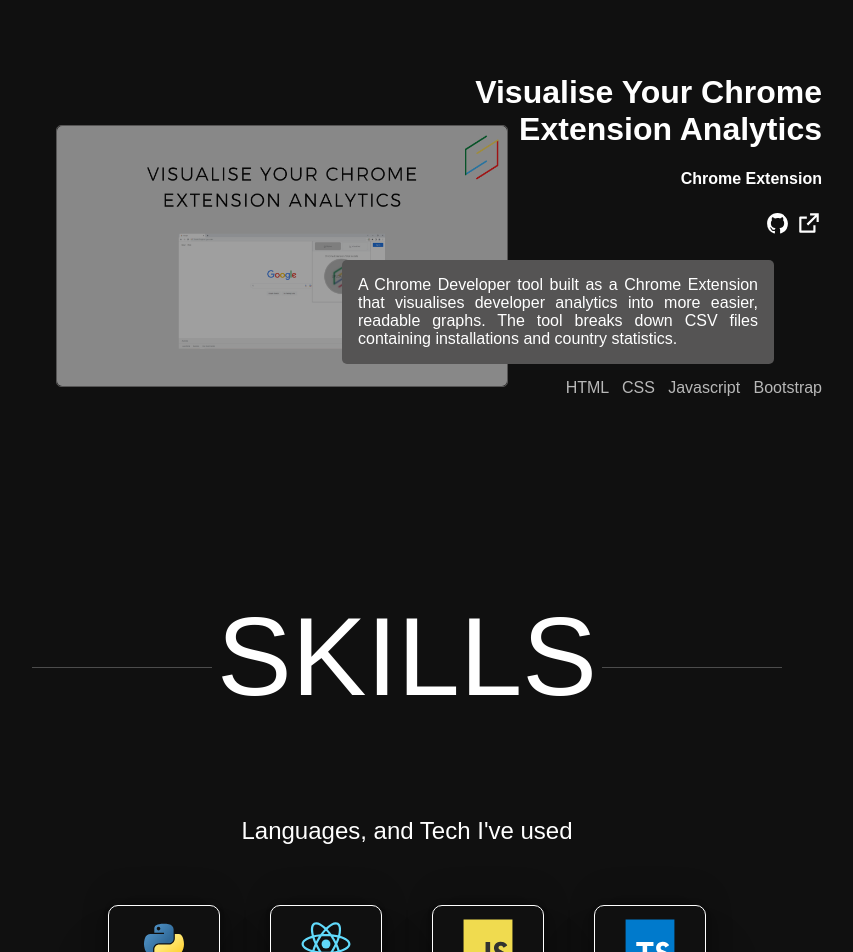
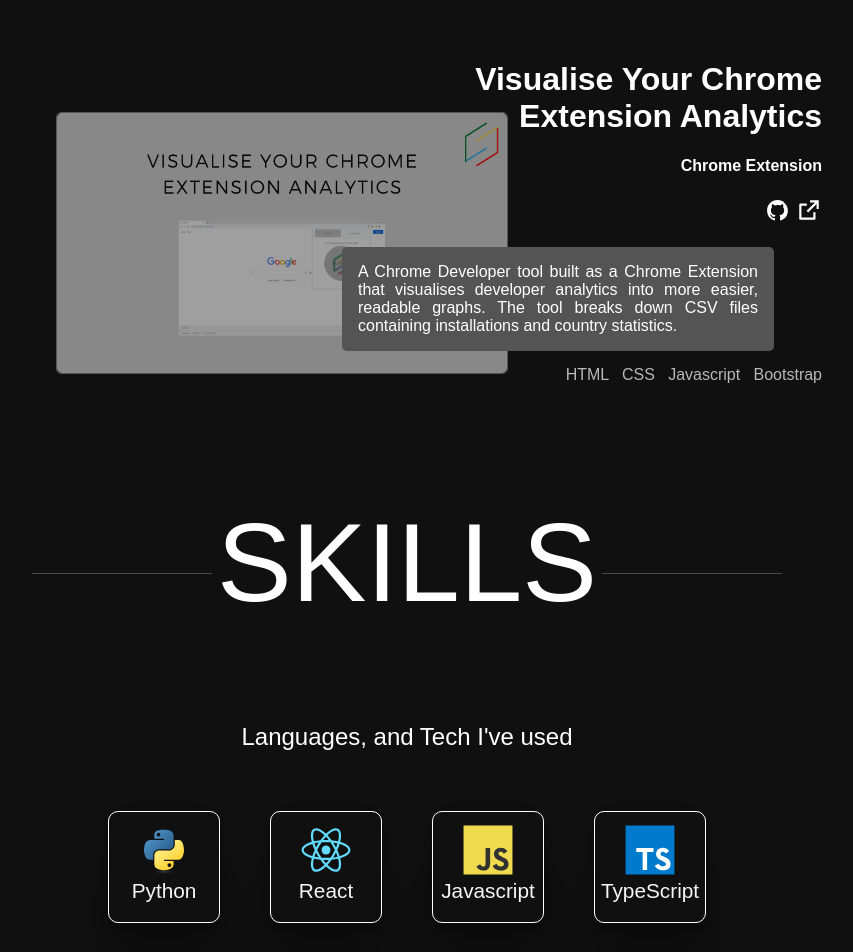
Before and after one commit to RyanGian/portfolio, a React (Create React App) app: page / in a window 1280 px wide. Shown: the part 2420-3372 px from the top of the page, without its empty margins (233-1086 px from the left). Built offline with nearby package versions, Linux system fonts and the light colour scheme.

Commit message:
feat: added animatins to all components

```diff
--- a/package.json
+++ b/package.json
@@ -17,6 +17,7 @@
     "gh-pages": "^5.0.0",
     "proptypes": "^1.1.0",
     "react": "^18.2.0",
+    "react-animate-on-scroll": "^2.1.7",
     "react-devicon": "^0.1.9",
     "react-dom": "^18.2.0",
     "react-icons": "^4.7.1",
--- a/src/components/ExperienceLeft.jsx
+++ b/src/components/ExperienceLeft.jsx
@@ -13,6 +13,8 @@ import { ThemeProvider } from "@mui/material/styles";
 import Typography from "@mui/material/Typography";
 
 import PropTypes from "prop-types";
+import ScrollAnimation from "react-animate-on-scroll";
+import "animate.css";
 
 const theme = createTheme();
 theme.typography.h5 = {
@@ -56,9 +58,11 @@ const ExperienceLeft = (props) => {
         style={{ fontSize: "1.4rem" }}
       >
         <div className="animation-parent">
-          <div className="animate__animated animate__fadeInLeft animate__delay-1s">
+          <ScrollAnimation animateIn="animate__animated animate__fadeInRight animate__delay-1s">
+            {/* <div className="animate__animated animate__fadeInLeft animate__delay-1s"> */}
             {props.date}
-          </div>
+            {/* </div> */}
+          </ScrollAnimation>
         </div>
       </TimelineOppositeContent>
 
@@ -79,21 +83,25 @@ const ExperienceLeft = (props) => {
       <TimelineContent sx={{ py: "20px", px: 2 }}>
         <ThemeProvider theme={theme}>
           <Typography variant="h4" component="span">
+            <ScrollAnimation animateIn="animate__animated animate__fadeInRight animate__delay-0.5s">
               <div className="animation-parent">
-              <div className="animate__animated animate__fadeInRight animate__delay-0.5s">
+                {/* <div className="animate__animated animate__fadeInRight animate__delay-0.5s"> */}
                 {props.title}
+                {/* </div> */}
               </div>
-            </div>
+            </ScrollAnimation>
           </Typography>
         </ThemeProvider>
 
         <ThemeProvider theme={theme}>
           <Typography className="company-title" variant="h6">
+            <ScrollAnimation animateIn="animate__animated animate__fadeInRight animate__delay-0.5s">
               <div className="animation-parent">
-              <div className="animate__animated animate__fadeInRight animate__delay-0.5s">
+                {/* <div className="animate__animated animate__fadeInRight animate__delay-0.5s"> */}
                 {props.company}
+                {/* </div> */}
               </div>
-            </div>
+            </ScrollAnimation>
           </Typography>
         </ThemeProvider>
 
@@ -109,11 +117,13 @@ const ExperienceLeft = (props) => {
         </Typography>
         <ThemeProvider theme={theme}>
           <Typography variant="h5">
+            <ScrollAnimation animateIn="animate__animated animate__fadeInRight animate__delay-0.5s">
               <div className="animation-parent">
                 <div className="animate__animated animate__fadeInRight animate__delay-0.5s">
                   <b>{props.bold}</b> {props.description}
                 </div>
               </div>
+            </ScrollAnimation>
           </Typography>
         </ThemeProvider>
       </TimelineContent>
--- a/src/components/ExperienceRight.jsx
+++ b/src/components/ExperienceRight.jsx
@@ -13,6 +13,8 @@ import { ThemeProvider } from "@mui/material/styles";
 import Typography from "@mui/material/Typography";
 
 import PropTypes from "prop-types";
+import ScrollAnimation from "react-animate-on-scroll";
+import "animate.css";
 
 const theme = createTheme();
 theme.typography.h5 = {
@@ -55,11 +57,13 @@ const ExperienceRight = (props) => {
         variant="body2"
         style={{ fontSize: "1.4rem" }}
       >
-        <div className="animation-parent">
-          <div className="animate__animated animate__fadeInRight animate__delay-1s">
+        <ScrollAnimation animateIn="animate__animated animate__fadeInLeft animate__delay-1s">
+          <div className="animation-parent">
+            {/* <div className="animate__animated animate__fadeInRight animate__delay-1s"> */}
             {props.date}
+            {/* </div> */}
           </div>
-        </div>
+        </ScrollAnimation>
       </TimelineOppositeContent>
       <TimelineSeparator>
         <TimelineConnector />
@@ -78,21 +82,25 @@ const ExperienceRight = (props) => {
       <TimelineContent sx={{ py: "50px", px: 2 }}>
         <ThemeProvider theme={theme}>
           <Typography variant="h4" component="span">
-            <div className="animation-parent">
-              <div className="animate__animated animate__fadeInLeft animate__delay-0s">
+            <ScrollAnimation animateIn="animate__animated animate__fadeInLeft animate__delay-0s">
+              <div className="animation-parent">
+                {/* <div className="animate__animated animate__fadeInLeft animate__delay-0s"> */}
                 {props.title}
+                {/* </div> */}
               </div>
-            </div>
+            </ScrollAnimation>
           </Typography>
         </ThemeProvider>
 
         <ThemeProvider theme={theme}>
           <Typography className="company-title" variant="h6">
-            <div className="animation-parent">
-              <div className="animate__animated animate__fadeInLeft animate__delay-0s">
+            <ScrollAnimation animateIn="animate__animated animate__fadeInLeft animate__delay-0s">
+              <div className="animation-parent">
+                {/* <div className="animate__animated animate__fadeInLeft animate__delay-0s"> */}
                 {props.company}
+                {/* </div> */}
               </div>
-            </div>
+            </ScrollAnimation>
           </Typography>
         </ThemeProvider>
 
@@ -110,11 +118,13 @@ const ExperienceRight = (props) => {
 
         <ThemeProvider theme={theme}>
           <Typography variant="h5">
-            <div className="animation-parent">
-              <div className="animate__animated animate__fadeInLeft animate__delay-0s">
+            <ScrollAnimation animateIn="animate__animated animate__fadeInLeft animate__delay-0s">
+              <div className="animation-parent">
+                {/* <div className="animate__animated animate__fadeInLeft animate__delay-0s"> */}
                 <b>{props.bold}</b> {props.description}
+                {/* </div> */}
               </div>
-            </div>
+            </ScrollAnimation>
           </Typography>
         </ThemeProvider>
       </TimelineContent>
--- /dev/null
+++ b/src/components/ProjectSampleCard.css
@@ -0,0 +1,3 @@
+.animation-parent {
+  overflow-x: hidden;
+}
--- a/src/components/ProjectSampleCard.jsx
+++ b/src/components/ProjectSampleCard.jsx
@@ -2,15 +2,18 @@ import PropTypes from "prop-types";
 import styled from "styled-components";
 import React, { useEffect, useState } from "react";
 import { RiGithubFill, RiExternalLinkLine } from "react-icons/ri";
+import "./ProjectSampleCard.css";
+import ScrollAnimation from "react-animate-on-scroll";
+import "animate.css";
 
 const Container = styled.div`
-  //  border: 1px solid white;
+
   width: 100%;
   display: flex;
   align-items: center;
   justify-content: center;
-  padding-bottom: 180px;
-
+  padding-bottom: 30px;
+  height: 400px;
   // &:hover {
   //   transform: scale(1.1);
   // }
@@ -21,6 +24,7 @@ const Container = styled.div`
   }
 
   }
+  // border: white solid 1px;
 `;
 
 // #a9a9a9
@@ -371,6 +375,8 @@ const ProjectSampleCard = (props) => {
   }, []);
 
   return (
+    <div className="animation-parent">
+      <ScrollAnimation animateOnce={true} animateIn="animate__bounceIn">
         <Container>
           {windowWidth > 1000 ? (
             <>
@@ -469,6 +475,8 @@ const ProjectSampleCard = (props) => {
             </ResizeContainer>
           )}
         </Container>
+      </ScrollAnimation>
+    </div>
   );
 };
 
--- a/src/components/ProjectToggle.css
+++ b/src/components/ProjectToggle.css
@@ -5,7 +5,7 @@
   margin: auto;
   display: flex;
   justify-content: center;
-  padding-bottom: 120px;
+  padding-bottom: 50px;
 }
 
 .active {
--- a/src/components/SkillBox.css
+++ b/src/components/SkillBox.css
@@ -74,3 +74,13 @@ img {
     font-size: 0.9em;
   }
 }
+
+.skill-box-container:hover {
+  animation: scaleAnimation 1s forwards;
+}
+
+@keyframes scaleAnimation {
+  100% {
+    transform: scale(1.1);
+  }
+}
--- a/src/components/SkillBox.jsx
+++ b/src/components/SkillBox.jsx
@@ -1,13 +1,22 @@
 import "./SkillBox.css";
 import PropTypes from "prop-types";
 
+import ScrollAnimation from "react-animate-on-scroll";
+import "animate.css";
+
 function SkillBox(props) {
   return (
-    <div className="skill-box-container">
-      {/* <img className="skill-image" src={props.skillImage} alt="" /> */}
-      <div className="prop-icon">{<img src={props.icon} alt="" />}</div>
-      <div className="skill-text">{props.skillText}</div>
-    </div>
+    <ScrollAnimation
+      animateOnce={true}
+      animateIn="animate__fadeInLeft"
+      delay={250}
+    >
+      <div className="skill-box-container">
+        {/* <img className="skill-image" src={props.skillImage} alt="" /> */}
+        <div className="prop-icon">{<img src={props.icon} alt="" />}</div>
+        <div className="skill-text">{props.skillText}</div>
+      </div>
+    </ScrollAnimation>
   );
 }
 
--- a/src/sections/Contact.jsx
+++ b/src/sections/Contact.jsx
@@ -3,6 +3,8 @@ import "./Contact.css";
 import SectionHeader from "../components/SectionHeader";
 import styled from "styled-components";
 import { SiMinutemailer } from "react-icons/si";
+import ScrollAnimation from "react-animate-on-scroll";
+import "animate.css";
 
 const ContactText = styled.div`
   margin: auto;
@@ -34,11 +36,16 @@ function Contact() {
   return (
     <div className="contact-container" name="Contact">
       <SectionHeader text={"CONTACT"} />
+      <ScrollAnimation
+        animateOnce={true}
+        animateIn="animate__animated animate__fadeInLeft"
+        delay={230}
+      >
         <ContactText>
           <div>What now? Get in touch! </div>
           <div>
-          If you have any opportunities, questions or just want to say hello, my
-          inbox is always open!
+            If you have any opportunities, questions or just want to say hello,
+            my inbox is always open!
             <div className="email-container">
               <span>
                 <SiMinutemailer className="mail-icon" />
@@ -56,6 +63,7 @@ function Contact() {
             Email Me!
           </a>
         </div>
+      </ScrollAnimation>
     </div>
   );
 }
--- a/src/sections/Experience.jsx
+++ b/src/sections/Experience.jsx
@@ -8,8 +8,6 @@ import ExperienceLeft from "../components/ExperienceLeft";
 import ExperienceRight from "../components/ExperienceRight";
 
 import unswLogo from "../assets/experience-logos/unsw-logo.png";
-
-import "animate.css";
 
 function Experience() {
   return (
```
Also changed, not shown: 1 other file (tests, documents, lock files or other folders). Lines whose indentation alone changed are shown as unchanged.
